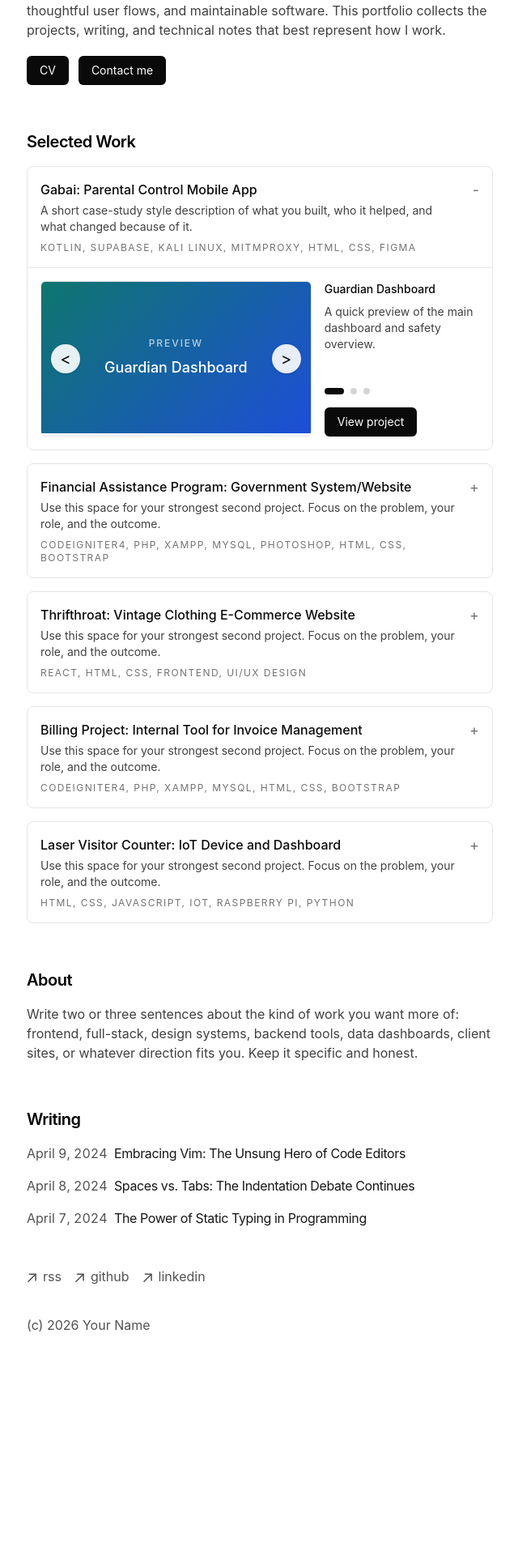
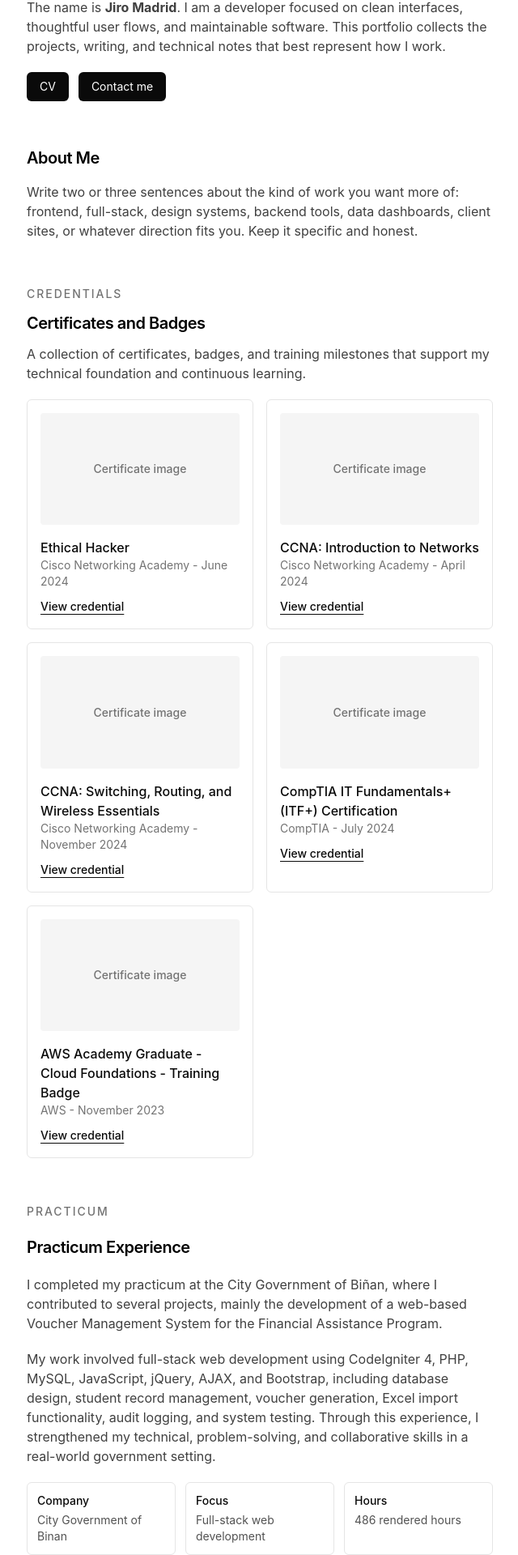
Before and after one commit to Joriman15/portfolio-kit, a Next.js app: page / in a window 1280 px wide. Shown: the part 251-2171 px from the top of the page at 81% size, without its empty margins (319-959 px from the left). Before the commit the page ends 1963 px from the top, so only its background shows below. Built offline with nearby package versions, Linux system fonts and the light colour scheme.

Commit message:
new updated layout

```diff
--- /dev/null
+++ b/app/components/fade-in.tsx
@@ -0,0 +1,24 @@
+"use client";
+
+import type { ReactNode } from "react";
+import { motion } from "motion/react";
+
+type FadeInProps = {
+  children: ReactNode;
+  className?: string;
+  delay?: number;
+};
+
+export function FadeIn({ children, className, delay = 0 }: FadeInProps) {
+  return (
+    <motion.section
+      className={className}
+      initial={{ opacity: 0, y: 16 }}
+      whileInView={{ opacity: 1, y: 0 }}
+      viewport={{ once: true, amount: 0.2 }}
+      transition={{ duration: 0.45, ease: "easeOut", delay }}
+    >
+      {children}
+    </motion.section>
+  );
+}
--- a/app/components/work-projects.tsx
+++ b/app/components/work-projects.tsx
@@ -122,6 +122,26 @@ export function WorkProjects({ projects }: WorkProjectsProps) {
                     >
                       {'>'}
                     </button>
+                    <div className="absolute bottom-4 left-1/2 flex -translate-x-1/2 items-center gap-2">
+                      {project.previews.map((item, index) => (
+                        <button
+                          aria-label={`Show ${item.title}`}
+                          className={`h-2 rounded-full transition ${
+                            index === activeSlide
+                              ? 'w-6 bg-white'
+                              : 'w-2 bg-white/45 hover:bg-white/75'
+                          }`}
+                          key={item.title}
+                          onClick={() =>
+                            setActiveSlides((current) => ({
+                              ...current,
+                              [project.name]: index,
+                            }))
+                          }
+                          type="button"
+                        />
+                      ))}
+                    </div>
                   </div>
 
                   <div className="flex min-h-48 flex-col justify-between gap-4">
@@ -135,27 +155,6 @@ export function WorkProjects({ projects }: WorkProjectsProps) {
                     </div>
 
                     <div className="space-y-4">
-                      <div className="flex items-center gap-2">
-                        {project.previews.map((item, index) => (
-                          <button
-                            aria-label={`Show ${item.title}`}
-                            className={`h-2 rounded-full transition ${
-                              index === activeSlide
-                                ? 'w-6 bg-neutral-950 dark:bg-neutral-50'
-                                : 'w-2 bg-neutral-300 hover:bg-neutral-500 dark:bg-neutral-700 dark:hover:bg-neutral-500'
-                            }`}
-                            key={item.title}
-                            onClick={() =>
-                              setActiveSlides((current) => ({
-                                ...current,
-                                [project.name]: index,
-                              }))
-                            }
-                            type="button"
-                          />
-                        ))}
-                      </div>
-
                       <div className="flex flex-wrap items-center gap-2">
                         <a
                           className="rounded-md bg-neutral-950 px-4 py-2 text-sm text-white transition hover:bg-neutral-800 dark:bg-neutral-50 dark:text-neutral-950 dark:hover:bg-neutral-200"
--- a/app/page.tsx
+++ b/app/page.tsx
@@ -1,145 +1,187 @@
-import { BlogPosts } from 'app/components/posts'
-import { WorkProjects } from 'app/components/work-projects'
+import { BlogPosts } from "app/components/posts";
+import { FadeIn } from "app/components/fade-in";
+import { WorkProjects } from "app/components/work-projects";
 
 const projects = [
   {
-    name: 'Gabai: Parental Control Mobile App',
+    name: "Gabai: Parental Control Mobile App",
     description:
-      'A short case-study style description of what you built, who it helped, and what changed because of it.',
-    stack: 'Kotlin, Supabase, Kali Linux, MITMProxy, HTML, CSS, Figma',
-    href: '/projects/project-one',
+      "An Android parental control app that helps parents monitor device usage, manage screen time, and securely protect children from unsafe online content using SSL Pinning.",
+    stack: "Kotlin, Supabase, Kali Linux, MITMProxy, HTML, CSS, Figma",
+    href: "/projects/project-one",
     previews: [
       {
-        title: 'Guardian Dashboard',
-        description: 'A quick preview of the main dashboard and safety overview.',
-        accent: 'linear-gradient(135deg, #0f766e, #1d4ed8)',
+        title: "Guardian Dashboard",
+        description:
+          "Monitor your child's activity, manage screen time, block restricted applications, and receive real-time alerts through a secure parent dashboard.",
+        accent: "linear-gradient(135deg, #0f766e, #1d4ed8)",
       },
       {
-        title: 'Device Activity',
-        description: 'A sample screen for reviewing activity and usage signals.',
-        accent: 'linear-gradient(135deg, #164e63, #7c3aed)',
+        title: "Child Device Interface",
+        description:
+          "Displays the child's interface, enforces screen time restrictions, and securely applies parental controls in the background.",
+        accent: "linear-gradient(135deg, #164e63, #7c3aed)",
       },
       {
-        title: 'Mobile Flow',
-        description: 'A preview slot for the mobile setup and parent controls.',
-        accent: 'linear-gradient(135deg, #15803d, #0f172a)',
+        title: "Mobile Flow",
+        description: "A preview slot for the mobile setup and parent controls.",
+        accent: "linear-gradient(135deg, #15803d, #0f172a)",
       },
     ],
   },
   {
-    name: 'Financial Assistance Program: Government System/Website',
+    name: "Financial Assistance Program: Government System/Website",
     description:
-      'Use this space for your strongest second project. Focus on the problem, your role, and the outcome.',
-    stack: 'CodeIgniter4, PHP, XAMPP, MySQL, Photoshop, HTML, CSS, Bootstrap',
-    href: '#',
+      "A web-based voucher management system developed for the City Government of Biñan to digitize student records and automate financial assistance processing.",
+    stack: "CodeIgniter4, PHP, XAMPP, MySQL, Photoshop, HTML, CSS, Bootstrap",
+    href: "#",
     previews: [
       {
-        title: 'Applicant Records',
-        description: 'Preview the records table and filtering workflow.',
-        accent: 'linear-gradient(135deg, #1d4ed8, #475569)',
+        title: "Applicant Records",
+        description: "Preview the records table and filtering workflow.",
+        accent: "linear-gradient(135deg, #1d4ed8, #475569)",
       },
       {
-        title: 'Assistance Form',
-        description: 'Show the data-entry flow for assistance applications.',
-        accent: 'linear-gradient(135deg, #0369a1, #166534)',
+        title: "Assistance Form",
+        description: "Show the data-entry flow for assistance applications.",
+        accent: "linear-gradient(135deg, #0369a1, #166534)",
       },
       {
-        title: 'Report View',
-        description: 'A carousel slot for generated summaries and reports.',
-        accent: 'linear-gradient(135deg, #334155, #9333ea)',
+        title: "Report View",
+        description: "A carousel slot for generated summaries and reports.",
+        accent: "linear-gradient(135deg, #334155, #9333ea)",
       },
     ],
   },
   {
-    name: 'Thrifthroat: Vintage Clothing E-Commerce Website',
+    name: "Thrifthroat: Vintage Clothing E-Commerce Website",
     description:
-      'Use this space for your strongest second project. Focus on the problem, your role, and the outcome.',
-    stack: 'React, HTML, CSS, Frontend, UI/UX Design',
-    href: '#',
+      "Use this space for your strongest second project. Focus on the problem, your role, and the outcome.",
+    stack: "React, HTML, CSS, Frontend, UI/UX Design",
+    href: "#",
     previews: [
       {
-        title: 'Shop Catalog',
-        description: 'Preview the product grid and browsing experience.',
-        accent: 'linear-gradient(135deg, #be123c, #0f766e)',
+        title: "Shop Catalog",
+        description: "Preview the product grid and browsing experience.",
+        accent: "linear-gradient(135deg, #be123c, #0f766e)",
       },
       {
-        title: 'Product Details',
-        description: 'Highlight an individual clothing item and purchase details.',
-        accent: 'linear-gradient(135deg, #7c2d12, #2563eb)',
+        title: "Product Details",
+        description:
+          "Highlight an individual clothing item and purchase details.",
+        accent: "linear-gradient(135deg, #7c2d12, #2563eb)",
       },
       {
-        title: 'Checkout Flow',
-        description: 'A preview slot for cart and checkout interactions.',
-        accent: 'linear-gradient(135deg, #4d7c0f, #4338ca)',
+        title: "Checkout Flow",
+        description: "A preview slot for cart and checkout interactions.",
+        accent: "linear-gradient(135deg, #4d7c0f, #4338ca)",
       },
     ],
   },
   {
-    name: 'Billing Project: Internal Tool for Invoice Management',
+    name: "Billing Project: Internal Tool for Invoice Management",
     description:
-      'Use this space for your strongest second project. Focus on the problem, your role, and the outcome.',
-    stack: 'CodeIgniter4, PHP, XAMPP, MySQL, HTML, CSS, Bootstrap',
-    href: '#',
+      "Use this space for your strongest second project. Focus on the problem, your role, and the outcome.",
+    stack: "CodeIgniter4, PHP, XAMPP, MySQL, HTML, CSS, Bootstrap",
+    href: "#",
     previews: [
       {
-        title: 'Invoice List',
-        description: 'Preview invoice tracking, statuses, and search.',
-        accent: 'linear-gradient(135deg, #0f766e, #334155)',
+        title: "Invoice List",
+        description: "Preview invoice tracking, statuses, and search.",
+        accent: "linear-gradient(135deg, #0f766e, #334155)",
       },
       {
-        title: 'Create Invoice',
-        description: 'Show the internal workflow for building a new invoice.',
-        accent: 'linear-gradient(135deg, #4338ca, #b45309)',
+        title: "Create Invoice",
+        description: "Show the internal workflow for building a new invoice.",
+        accent: "linear-gradient(135deg, #4338ca, #b45309)",
       },
       {
-        title: 'Payment Summary',
-        description: 'A carousel slot for totals, payment state, and exports.',
-        accent: 'linear-gradient(135deg, #0891b2, #581c87)',
-      },
-    ],
-
-  },
-  {
-     name: 'Laser Visitor Counter: IoT Device and Dashboard',
-    description:
-      'Use this space for your strongest second project. Focus on the problem, your role, and the outcome.',
-    stack: 'HTML, CSS, JavaScript, IoT, Raspberry Pi, Python',
-    href: '#',
-    previews: [
-      {
-        title: 'Visitor Dashboard',
-        description: 'Preview live visitor count cards and dashboard metrics.',
-        accent: 'linear-gradient(135deg, #166534, #2563eb)',
-      },
-      {
-        title: 'Sensor Setup',
-        description: 'Show the device configuration and hardware context.',
-        accent: 'linear-gradient(135deg, #92400e, #0f766e)',
-      },
-      {
-        title: 'Daily Trends',
-        description: 'A preview slot for charts and historical visitor counts.',
-        accent: 'linear-gradient(135deg, #0f172a, #0284c7)',
+        title: "Payment Summary",
+        description: "A carousel slot for totals, payment state, and exports.",
+        accent: "linear-gradient(135deg, #0891b2, #581c87)",
       },
     ],
   },
-]
+  {
+    name: "Laser Visitor Counter: IoT Device and Dashboard",
+    description:
+      "Use this space for your strongest second project. Focus on the problem, your role, and the outcome.",
+    stack: "HTML, CSS, JavaScript, IoT, Raspberry Pi, Python",
+    href: "#",
+    previews: [
+      {
+        title: "Visitor Dashboard",
+        description: "Preview live visitor count cards and dashboard metrics.",
+        accent: "linear-gradient(135deg, #166534, #2563eb)",
+      },
+      {
+        title: "Sensor Setup",
+        description: "Show the device configuration and hardware context.",
+        accent: "linear-gradient(135deg, #92400e, #0f766e)",
+      },
+      {
+        title: "Daily Trends",
+        description: "A preview slot for charts and historical visitor counts.",
+        accent: "linear-gradient(135deg, #0f172a, #0284c7)",
+      },
+    ],
+  },
+];
+
+const certificates = [
+  {
+    name: "Ethical Hacker",
+    issuer: "Cisco Networking Academy",
+    date: "June 2024",
+    href: "https://www.credly.com/badges/03928af6-e392-4712-b656-7843455473f9/public_url",
+    image: "",
+  },
+  {
+    name: "CCNA: Introduction to Networks",
+    issuer: "Cisco Networking Academy",
+    date: "April 2024",
+    href: "https://www.credly.com/badges/00b8f575-6727-48b0-8cfe-79ea1f95dcbd/public_url",
+    image: "",
+  },
+  {
+    name: "CCNA: Switching, Routing, and Wireless Essentials",
+    issuer: "Cisco Networking Academy",
+    date: "November 2024",
+    href: "https://www.credly.com/badges/452a2b81-daa5-4c2a-81f4-d413e0912986/public_url",
+    image: "",
+  },
+  {
+    name: "CompTIA IT Fundamentals+ (ITF+) Certification",
+    issuer: "CompTIA",
+    date: "July 2024",
+    href: "https://www.credly.com/badges/1c390039-098a-4c53-b641-a26bffe0de36/public_url",
+    image: "",
+  },
+  {
+    name: "AWS Academy Graduate - Cloud Foundations - Training Badge",
+    issuer: "AWS",
+    date: "November 2023",
+    href: "https://www.credly.com/badges/7820ef68-18da-4cef-a495-1004e9381778/public_url",
+    image: "",
+  },
+];
 
 export default function Page() {
   return (
     <section className="space-y-14">
       <section className="space-y-5">
         <p className="text-sm font-medium uppercase tracking-[0.14em] text-neutral-500 dark:text-neutral-400">
-          Hedow, welcome!
+          ------------------------------------------------------------------------
         </p>
         <div className="space-y-4">
           <h1 className="text-3xl font-semibold tracking-tighter text-neutral-950 dark:text-neutral-50">
-            My Portfolio!
+            Hedow, Welcome!
           </h1>
           <p className="text-neutral-700 dark:text-neutral-300">
-            The name is <strong>Jiro Madrid</strong>. I am a developer focused on clean interfaces, thoughtful user flows,
-            and maintainable software. This portfolio collects the projects,
-            writing, and technical notes that best represent how I work.
+            The name is <strong>Jiro Madrid</strong>. I am a developer focused
+            on clean interfaces, thoughtful user flows, and maintainable
+            software. This portfolio collects the projects, writing, and
+            technical notes that best represent how I work.
           </p>
         </div>
         <div className="flex flex-wrap gap-3 text-sm">
@@ -159,13 +201,8 @@ export default function Page() {
         </div>
       </section>
 
-      <section id="work" className="space-y-4">
-        <h2 className="text-xl font-semibold tracking-tight">Selected Work</h2>
-        <WorkProjects projects={projects} />
-      </section>
-
       <section className="space-y-4">
-        <h2 className="text-xl font-semibold tracking-tight">About</h2>
+        <h2 className="text-xl font-semibold tracking-tight">About Me</h2>
         <p className="text-neutral-700 dark:text-neutral-300">
           Write two or three sentences about the kind of work you want more of:
           frontend, full-stack, design systems, backend tools, data dashboards,
@@ -174,10 +211,112 @@ export default function Page() {
         </p>
       </section>
 
-      <section className="space-y-4">
-        <h2 className="text-xl font-semibold tracking-tight">Writing</h2>
-        <BlogPosts />
+      <FadeIn className="space-y-5" delay={0.1}>
+        <div className="space-y-3">
+          <p className="text-sm font-medium uppercase tracking-[0.14em] text-neutral-500 dark:text-neutral-400">
+            Credentials
+          </p>
+          <h2 className="text-xl font-semibold tracking-tight">
+            Certificates and Badges
+          </h2>
+          <p className="text-neutral-700 dark:text-neutral-300">
+            A collection of certificates, badges, and training milestones that
+            support my technical foundation and continuous learning.
+          </p>
+        </div>
+
+        <div className="grid gap-4 sm:grid-cols-2">
+          {certificates.map((certificate) => (
+            <article
+              className="rounded-md border border-neutral-200 p-4 dark:border-neutral-800"
+              key={`${certificate.name}-${certificate.issuer}`}
+            >
+              {certificate.image ? (
+                <img
+                  alt={`${certificate.name} certificate`}
+                  className="mb-4 aspect-video w-full rounded-sm object-cover"
+                  src={certificate.image}
+                />
+              ) : (
+                <div className="mb-4 flex aspect-video items-center justify-center rounded-sm bg-neutral-100 text-sm font-medium text-neutral-500 dark:bg-neutral-900 dark:text-neutral-400">
+                  Certificate image
+                </div>
+              )}
+              <div className="space-y-2">
+                <div>
+                  <h3 className="font-medium text-neutral-950 dark:text-neutral-50">
+                    {certificate.name}
+                  </h3>
+                  <p className="text-sm text-neutral-500 dark:text-neutral-400">
+                    {certificate.issuer} - {certificate.date}
+                  </p>
+                </div>
+                <a
+                  className="inline-flex text-sm font-medium text-neutral-950 underline underline-offset-4 transition hover:text-neutral-600 dark:text-neutral-50 dark:hover:text-neutral-300"
+                  href={certificate.href}
+                >
+                  View credential
+                </a>
+              </div>
+            </article>
+          ))}
+        </div>
+      </FadeIn>
+
+      <section className="space-y-5">
+        <p className="text-sm font-medium uppercase tracking-[0.14em] text-neutral-500 dark:text-neutral-400">
+          Practicum
+        </p>
+        <h2 className="text-xl font-semibold tracking-tight">
+          Practicum Experience
+        </h2>
+        <p className="text-neutral-700 dark:text-neutral-300">
+          I completed my practicum at the City Government of Biñan, where I
+          contributed to several projects, mainly the development of a web-based Voucher Management
+          System for the Financial Assistance Program.
+        </p>
+        <p className="text-neutral-700 dark:text-neutral-300">
+          My work involved full-stack web development using CodeIgniter 4, PHP,
+          MySQL, JavaScript, jQuery, AJAX, and Bootstrap, including database
+          design, student record management, voucher generation, Excel import
+          functionality, audit logging, and system testing. Through this
+          experience, I strengthened my technical,
+          problem-solving, and collaborative skills in a real-world government
+          setting.
+        </p>
+        <div className="grid gap-3 text-sm sm:grid-cols-3">
+          <div className="rounded-md border border-neutral-200 p-3 dark:border-neutral-800">
+            <p className="font-medium text-neutral-950 dark:text-neutral-50">
+              Company
+            </p>
+            <p className="mt-1 text-neutral-600 dark:text-neutral-400">
+              City Government of Binan
+            </p>
+          </div>
+          <div className="rounded-md border border-neutral-200 p-3 dark:border-neutral-800">
+            <p className="font-medium text-neutral-950 dark:text-neutral-50">
+              Focus
+            </p>
+            <p className="mt-1 text-neutral-600 dark:text-neutral-400">
+              Full-stack web development
+            </p>
+          </div>
+          <div className="rounded-md border border-neutral-200 p-3 dark:border-neutral-800">
+            <p className="font-medium text-neutral-950 dark:text-neutral-50">
+              Hours
+            </p>
+            <p className="mt-1 text-neutral-600 dark:text-neutral-400">
+              486 rendered hours
+            </p>
+          </div>
+        </div>
       </section>
+
+      <section id="projects" className="space-y-4">
+        <h2 className="text-xl font-semibold tracking-tight">Selected Work</h2>
+        <WorkProjects projects={projects} />
       </section>
-  )
+
+    </section>
+  );
 }
```
Also changed, not shown: app/components/nav.tsx (+10 -10 lines). Lines whose indentation alone changed are shown as unchanged.
